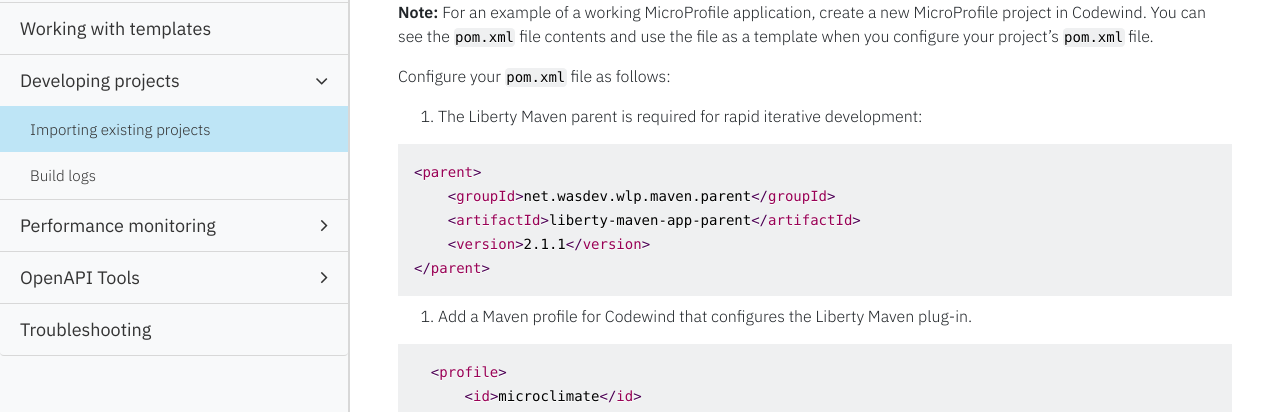
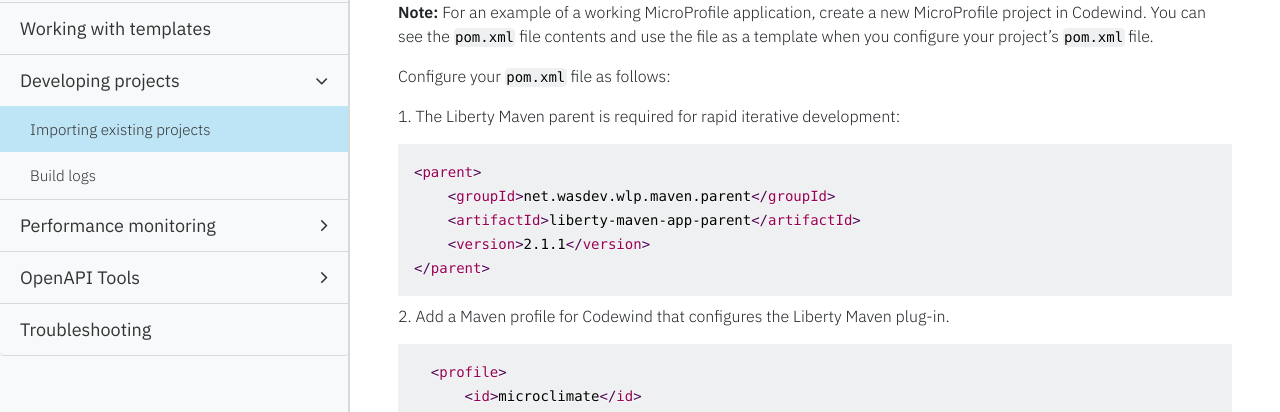
Before and after one commit to eclipse-archived/codewind-docs, a Jekyll site: the page built from docs/_documentations/importing-existing-projects.md, in a window 1280 px wide and 1400 px high, scrolled down 1019 px. Shown: the part 154-566 px from the top of the window. Built offline with Jekyll 4.4.1, drawn with Linux system fonts in a browser that asks for light colours; nearby versions of some CDN libraries; comment, search, counter and statistics services are not loaded; some of the changed text lies outside the part shown.

Commit message:
Rectify numbering
Signed-off-by: micgibso <MICGIBSO@uk.ibm.com>

````diff
--- a/docs/_documentations/importing-existing-projects.md
+++ b/docs/_documentations/importing-existing-projects.md
@@ -41,7 +41,7 @@ MicroProfile projects must be configured to build by using Maven.
 
 Configure your `pom.xml` file as follows:
 
-1. The Liberty Maven parent is required for rapid iterative development:
+1\. The Liberty Maven parent is required for rapid iterative development:
 
 ```xml
 <parent>
@@ -51,7 +51,7 @@ Configure your `pom.xml` file as follows:
 </parent>
 ```
 
-2. Add a Maven profile for Codewind that configures the Liberty Maven plug-in.
+2\. Add a Maven profile for Codewind that configures the Liberty Maven plug-in.
 
   ```xml
   <profile>
@@ -93,7 +93,7 @@ Configure your `pom.xml` file as follows:
   </profile>
   ```
 
-3. Add the required Liberty Maven plug-in configuration:
+3\. Add the required Liberty Maven plug-in configuration:
 
 - Add the `server.xml`Liberty server configuration file located in the source folder that is referenced in the `pom.xml` file.
 
````
